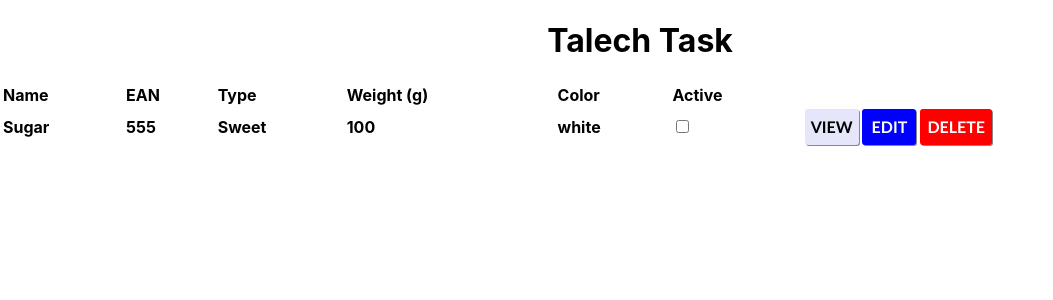
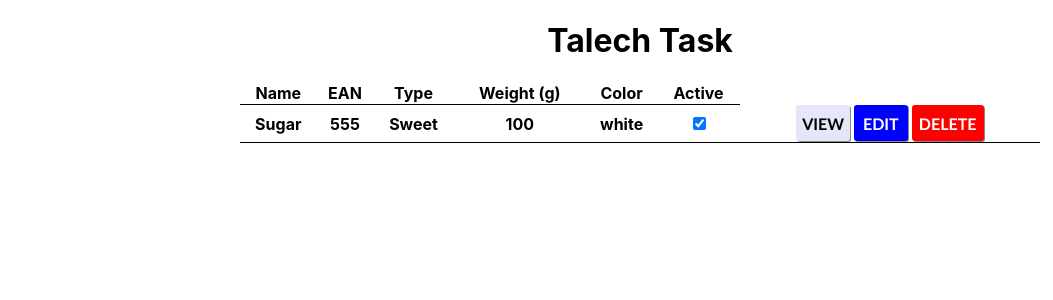
Before and after one commit to Linas819/Talech_task, a React (Create React App) app in the folder talech/: page / in a window 1280 px wide. Shown: the top 300 px of the page, without its empty margins (0-1053 px from the left). Built offline with nearby package versions, Linux system fonts and the light colour scheme.

Commit message:
Added borders to table rows

```diff
--- a/talech/src/App.css
+++ b/talech/src/App.css
@@ -1,12 +1,14 @@
 .App {
-    text-align: left;
+    text-align: center;
     background-size: cover;
-}
-.App_header {
-    text-align: center;
+    align-content: center;
 }
 .App_table {
-    width: 100%;
+    width: 800px;
+    border-collapse:collapse;
+}
+.App_table_row {
+    border-bottom: 1px solid black;
 }
 .App_button_view {
     background-color: lavender;
--- a/talech/src/App.js
+++ b/talech/src/App.js
@@ -5,12 +5,12 @@ function App()
 {
     return (
         <div className="App">
-            <header className = "App_header">
+            <header>
                 <h1>Talech Task</h1>
             </header>
-            <div>
+            <body>
                 <Table />
-            </div>
+            </body>
         </div>
     );
 }
@@ -21,20 +21,20 @@ class Table extends React.Component {
     render()
     {
         return (
-            <div>
+            <center>
                 <table className="App_table">
                     <tr>
-                        <th>Name</th>
-                        <th>EAN</th>
-                        <th>Type</th>
-                        <th>Weight (g)</th>
-                        <th>Color</th>
-                        <th>Active</th>
+                        <th className="App_table_row">Name</th>
+                        <th className="App_table_row">EAN</th>
+                        <th className="App_table_row">Type</th>
+                        <th className="App_table_row">Weight (g)</th>
+                        <th className="App_table_row">Color</th>
+                        <th className="App_table_row">Active</th>
                         <th></th>
                     </tr>
                     <Item name="Sugar" ean="555" type="Sweet" weight="100" color="white"/>
                 </table>
-            </div>
+            </center>
         );
     }
 }
@@ -42,13 +42,13 @@ class Item extends React.Component {
     render() {
         return (
             <tr>
-                <th>{this.props.name}</th>
-                <th>{this.props.ean}</th>
-                <th>{this.props.type}</th>
-                <th>{this.props.weight}</th>
-                <th>{this.props.color}</th>
-                <th> <CheckBox /> </th>
-                <th> <Button_view /> <Button_edit /> <Button_delete /></th>
+                <th className="App_table_row">{this.props.name}</th>
+                <th className="App_table_row">{this.props.ean}</th>
+                <th className="App_table_row">{this.props.type}</th>
+                <th className="App_table_row">{this.props.weight}</th>
+                <th className="App_table_row">{this.props.color}</th>
+                <th className="App_table_row"> <CheckBox /> </th>
+                <th className="App_table_row"> <Button_view /> <Button_edit /> <Button_delete /></th>
             </tr>
         );
     }
@@ -75,6 +75,6 @@ class CheckBox extends React.Component
 {
     render()
     {
-        return (<input name="Active" type="checkbox" />);
+        return (<input name="Active" type="checkbox" checked />);
     }
 }
```
